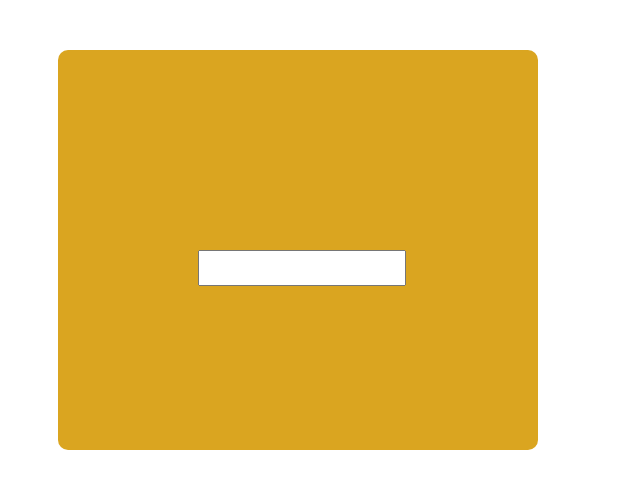
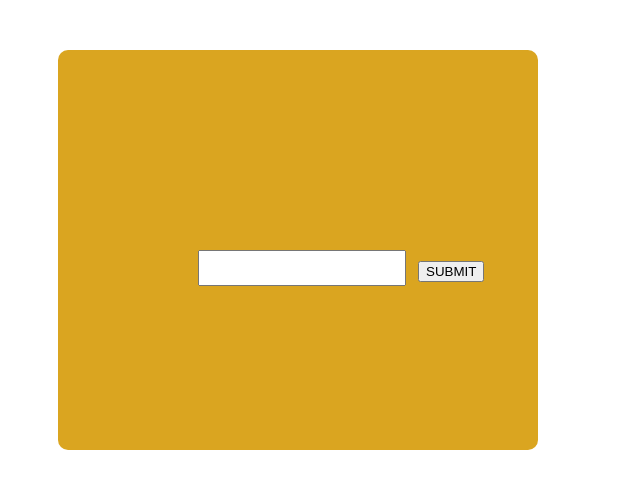
Before and after one commit to SinaSh10/guess-number, a plain HTML site: page index.html in a window 1280 px wide. Shown: the whole page, without its empty margins (0-640 px from the left). Drawn offline with Linux system fonts and the light colour scheme.

Commit message:
submit button created

```diff
--- a/index.html
+++ b/index.html
@@ -10,6 +10,7 @@
 <body>
     <div id="game">
         <input type="number" id="input">
+        <button id="submit">SUBMIT</button>
 
     </div>
 
--- a/script.js
+++ b/script.js
@@ -1 +1,3 @@
-let ranNumber=Math.random()*10
+let ranNumber=Math.round(Math.random()*10)
+let guessNumber=document.querySelector("#input").value
+console.log(ranNumber,guessNumber)
--- a/style.css
+++ b/style.css
@@ -4,6 +4,7 @@
     background-color: goldenrod;
     margin: 50px;
     border-radius: 10px;
+    position: relative;
 }
 #input{
     margin: 200px 140px;
@@ -12,3 +13,7 @@
     font-weight: bolder;
 
 }
+#submit{
+    margin: -225px 360px;
+    position: absolute;
+}
```
